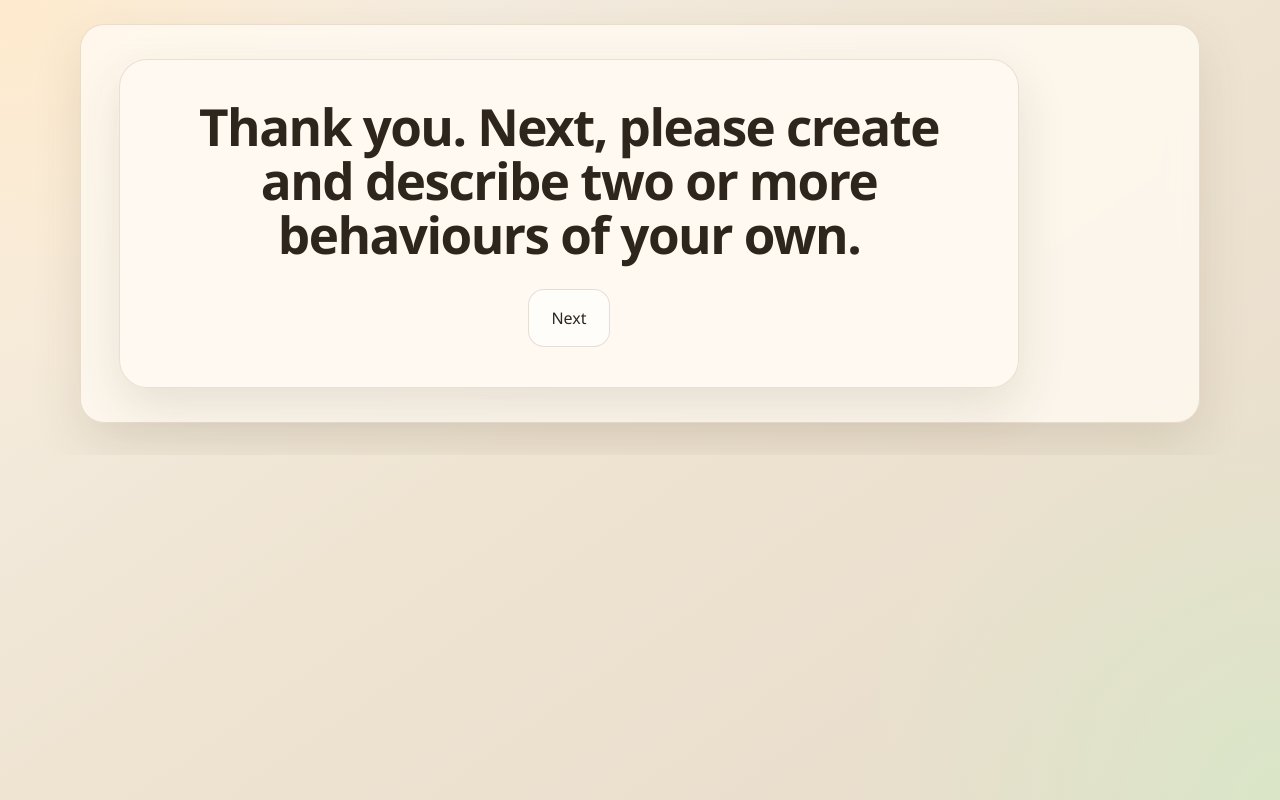
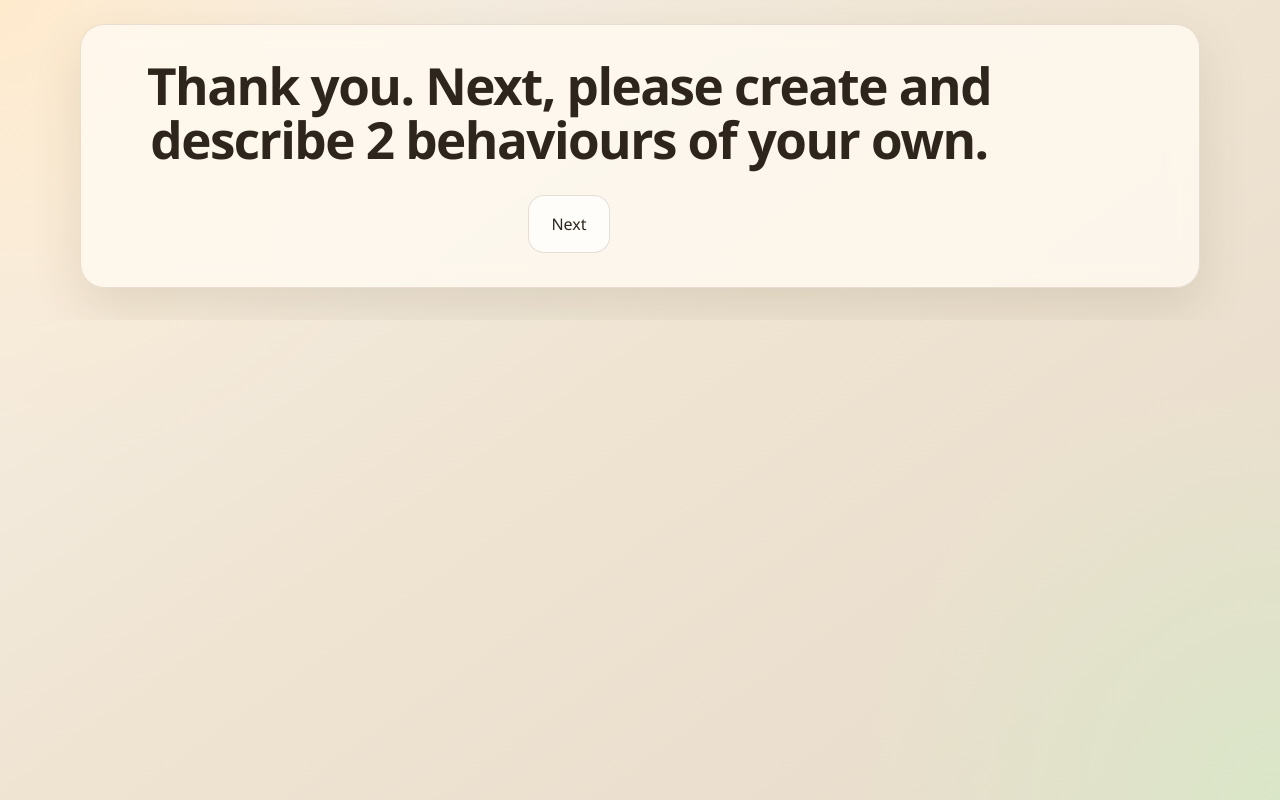
Before and after one commit to MerihanAlhafnawi/SwarmGardenSimulator, a Next.js app: page /simulation-prepare in a window 1280 px wide. Built offline with nearby package versions, Linux system fonts and the light colour scheme; no server answers.

Commit message:
Simplify transition screens and tutorial copy

```diff
--- a/src/app/globals.css
+++ b/src/app/globals.css
@@ -245,6 +245,19 @@ h2 {
   justify-content: center;
   gap: 14px;
   flex-wrap: wrap;
+}
+
+.plain-transition-copy {
+  width: min(900px, calc(100vw - 48px));
+  text-align: center;
+}
+
+.plain-transition-copy p {
+  font-size: clamp(2rem, 4vw, 3.8rem);
+  line-height: 1.05;
+  font-weight: 600;
+  letter-spacing: -0.03em;
+  margin: 0;
 }
 
 .controls-card,
--- a/src/app/prepare/page.tsx
+++ b/src/app/prepare/page.tsx
@@ -25,7 +25,7 @@ export default async function PreparePage({
   return (
     <main className="page-shell consent-shell">
       <section className="hero consent-hero">
-        <div className="transition-card">
+        <div className="plain-transition-copy">
           <p>Thank you. Please go through this short tutorial to learn how to use the simulator.</p>
           <div className="transition-actions">
             <Link
--- a/src/app/simulation-prepare/page.tsx
+++ b/src/app/simulation-prepare/page.tsx
@@ -26,8 +26,8 @@ export default async function SimulationPreparePage({
   return (
     <main className="page-shell consent-shell">
       <section className="hero consent-hero">
-        <div className="transition-card">
-          <p>Thank you. Next, please create and describe two or more behaviours of your own.</p>
+        <div className="plain-transition-copy">
+          <p>Thank you. Next, please create and describe 2 behaviours of your own.</p>
           <div className="transition-actions">
             <Link href={buildStudyHref("/simulation", studyContext)} className="intro-next">
               Next
--- a/src/components/SwarmApplication.tsx
+++ b/src/components/SwarmApplication.tsx
@@ -104,7 +104,7 @@ const TOUR_STEPS: TourStep[] = [
   {
     targetId: "recorded-behaviours",
     title: "Saved behaviours",
-    body: "Saved behaviours appear here. You can replay them, download them as JSON, or delete them later.",
+    body: "Saved behaviours appear here. You can replay them or delete them later.",
   },
 ];
 
```
